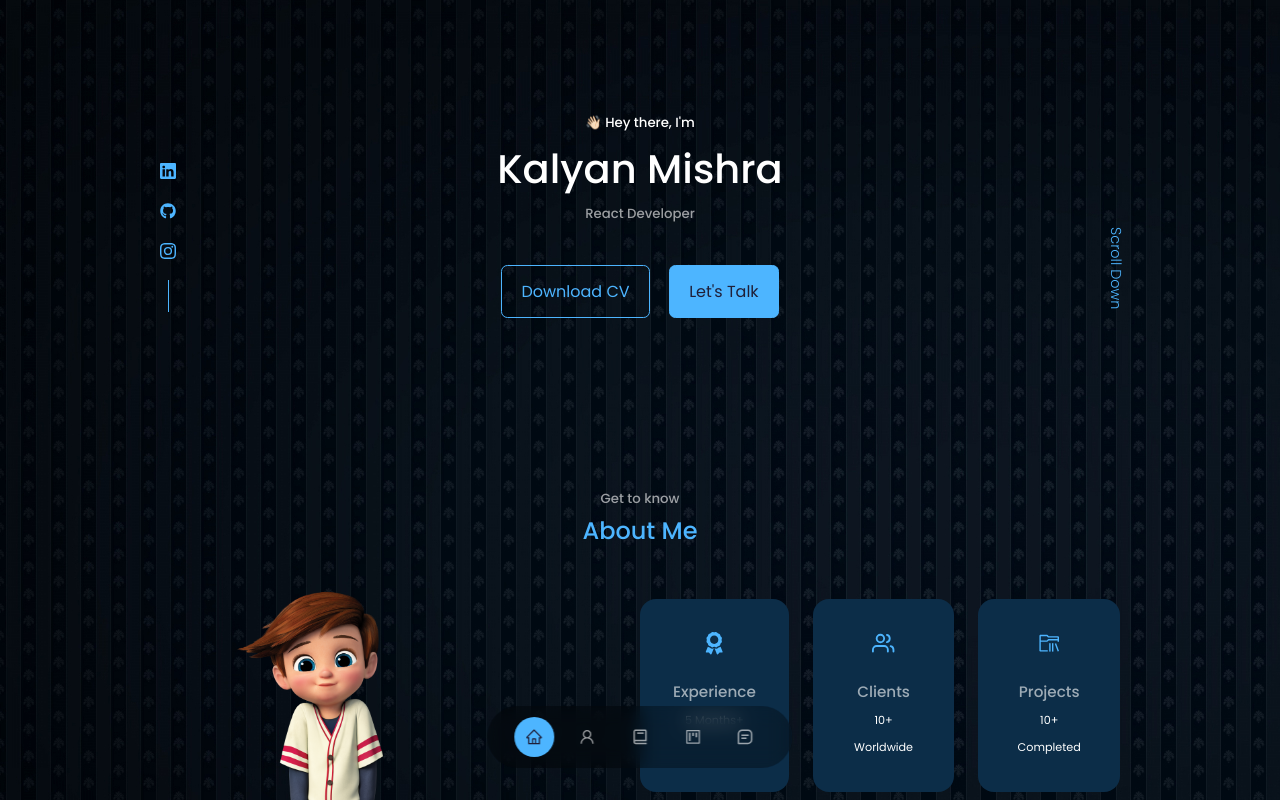
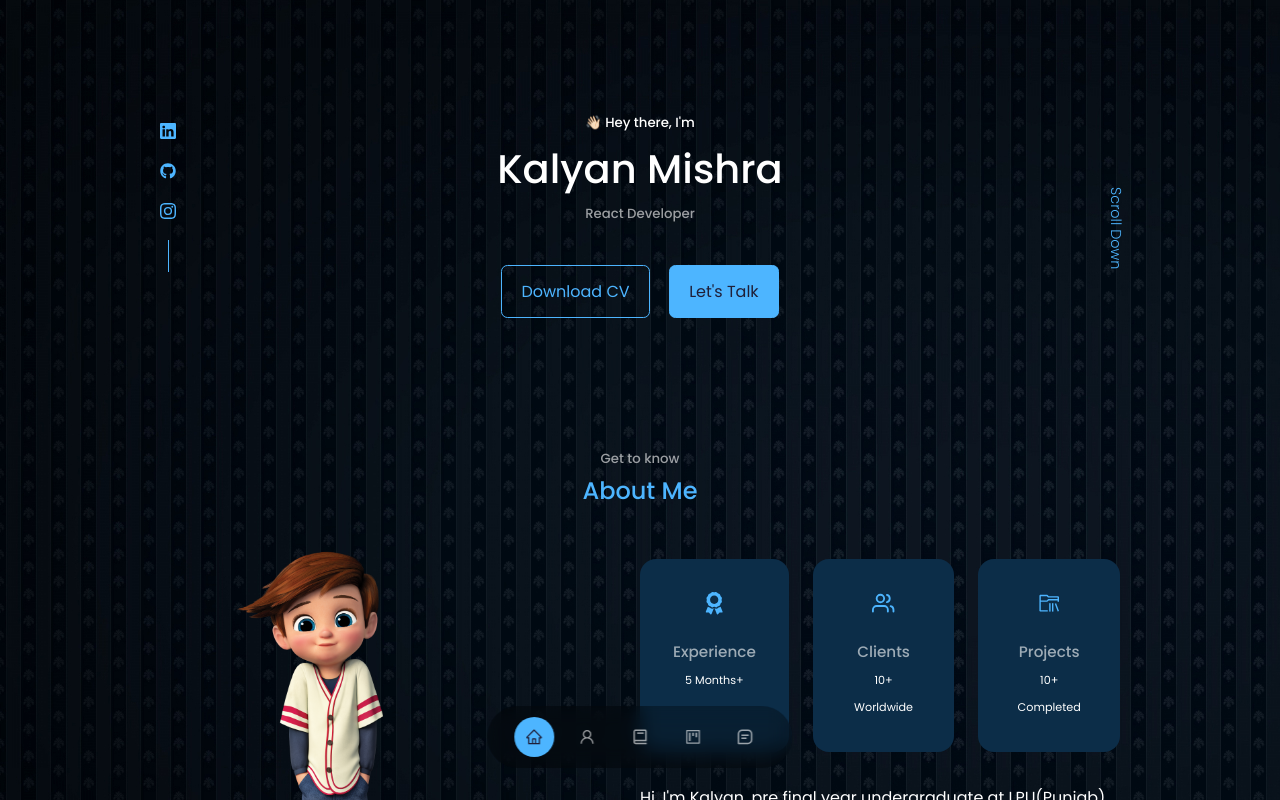
Before and after one commit to thekalyan001/KalyanMishra, a React (Create React App) app: page / in a window 1280 px wide. Shown: the top 800 px of the page. Built offline with nearby package versions, Linux system fonts and the light colour scheme.

Commit message:
Update header.css

```diff
--- a/src/components/header/header.css
+++ b/src/components/header/header.css
@@ -10,7 +10,7 @@
 /*-----------------header div block style-------------------------*/
 
 header {
-    height: 45vh;
+    height: 40vh;
     padding-top: 7rem;
     overflow: hidden;
 }
```
